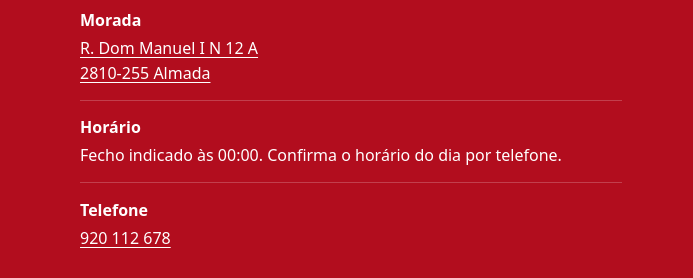
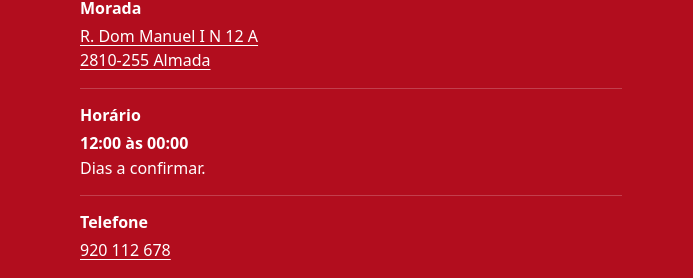
Before and after one commit to zgopalgy12-source/hassan-kebab-center, a plain HTML site: page index.html in a window 1280 px wide. Shown: the part 4320-4598 px from the top of the page, 0-693 px from the left. Drawn offline with Linux system fonts and the light colour scheme.

Commit message:
Atualizar o horário do restaurante

```diff
--- a/index.html
+++ b/index.html
@@ -118,8 +118,8 @@
     <div><p class="label"><span></span>04 / Passa por cá</p><h2 id="visita-titulo">Até já,<br>Laranjeiro.</h2>
       <dl class="details">
         <div><dt>Morada</dt><dd><address><a href="https://www.google.com/maps/dir/?api=1&amp;destination=Hassan%20Kebab%20Center%2C%20R.%20Dom%20Manuel%20I%20N%2012%20A%2C%202810-255%20Almada">R. Dom Manuel I N 12 A<br>2810-255 Almada</a></address></dd></div>
-        <!-- TODO: Confirmar os horários de abertura e fecho por dia. A ficha fornecida só indica o fecho às 00:00. -->
-        <div><dt>Horário</dt><dd>Fecho indicado às 00:00. Confirma o horário do dia por telefone.</dd></div>
+        <!-- TODO: Confirmar os dias de funcionamento antes de publicar openingHoursSpecification ou mostrar o estado em tempo real. -->
+        <div><dt>Horário</dt><dd><strong><time datetime="12:00">12:00</time> às <time datetime="00:00">00:00</time></strong><br>Dias a confirmar.</dd></div>
         <div><dt>Telefone</dt><dd><a href="tel:+351920112678">920 112 678</a></dd></div>
       </dl>
       <a class="button hot" href="https://www.google.com/maps/dir/?api=1&amp;destination=Hassan%20Kebab%20Center%2C%20R.%20Dom%20Manuel%20I%20N%2012%20A%2C%202810-255%20Almada">Traçar caminho</a>
```
Also changed, not shown: 1 other file.
